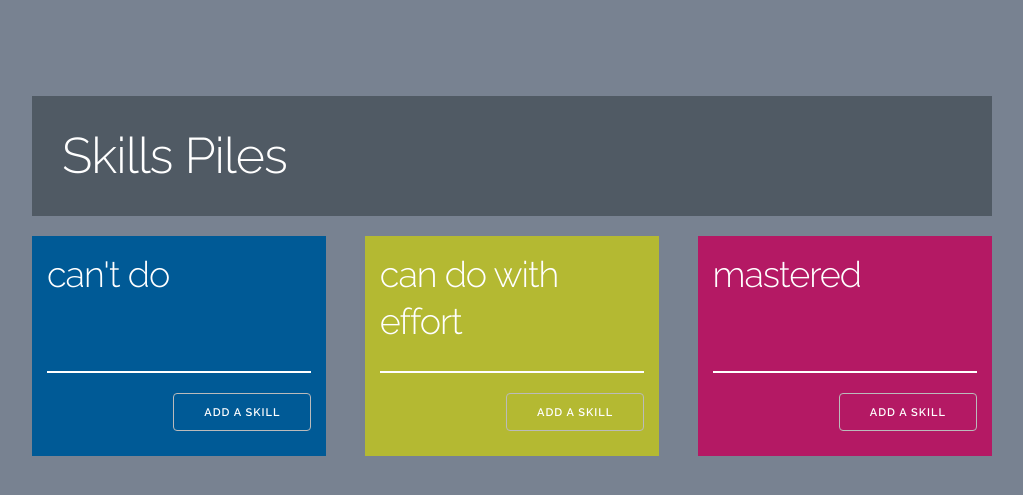
After one commit to jarrighi/badass, a Flask app: page /piles in a window 1280 px wide. The commit adds this page. Shown: the top 495 px of the page, without its empty margins (128-1151 px from the left). Run offline with Flask 2, Linux system fonts and the light colour scheme; data that the repository does not hold is empty; some libraries are stand-ins or nearby versions.

Commit message:
piles page

```diff
--- a/app/static/css/main.css
+++ b/app/static/css/main.css
@@ -51,3 +51,38 @@ h3 {
     content: "Mastered ";
     background-color: rgb(180, 25, 100);
 }
+
+/* piles styles */
+
+.pileset{
+  width: 100%;
+}
+
+.pile {
+    padding: 15px;
+}
+
+.pile:first-of-type {
+    background-color: rgb(0, 90, 150);
+}
+
+.pile:nth-of-type(2) {
+    background-color: rgb(180, 185, 50);
+}
+
+.pile:nth-of-type(3) {
+    background-color: rgb(180, 25, 100);
+}
+
+.pile-item {
+    border: 1px solid white;
+    margin: 5px;
+    padding: 5px;
+    color: white;
+    background-color: rgba(255,255,255,.3)
+}
+
+.pile .button {
+    float: right;
+    color: white;
+}
--- /dev/null
+++ b/app/templates/piles.html
@@ -0,0 +1,19 @@
+{% extends 'base.html' %}
+
+{% block content %}
+  <h1>Skills Piles</h1>
+  <div class='pileset'>
+    {% for level in data %}
+    <div class='pile four columns'>
+      <h3>{{ level.title }}</h3>
+
+      {% for skill in level.skills %}
+      <div class='pile-item'>{{ skill.title }} </div>
+      {% endfor %}
+
+      <div class="add-skill"><div class="add-skill-a button">add a skill</div></div>
+
+    </div>
+    {% endfor %}
+  </div>
+{% endblock %}
--- a/app/views.py
+++ b/app/views.py
@@ -23,3 +23,16 @@ def add_skill():
   db.session.add(skill_obj)
   db.session.commit()
   return redirect(url_for('skills'))
+
+@app.route('/piles')
+def piles():
+  titles = {1: "can't do", 3: "can do with effort", 5: "mastered"}
+  result = [get_pile_data(x, titles[x]) for x in (1,3,5)]
+  return render_template('piles.html', data=result)
+
+def get_pile_data(level, name):
+  result = {'title':name, 'skills': []}
+  query = models.Skill.query.filter(models.Skill.level==level)
+  for skill in query:
+    result['skills'].append(skill)
+  return result
```
